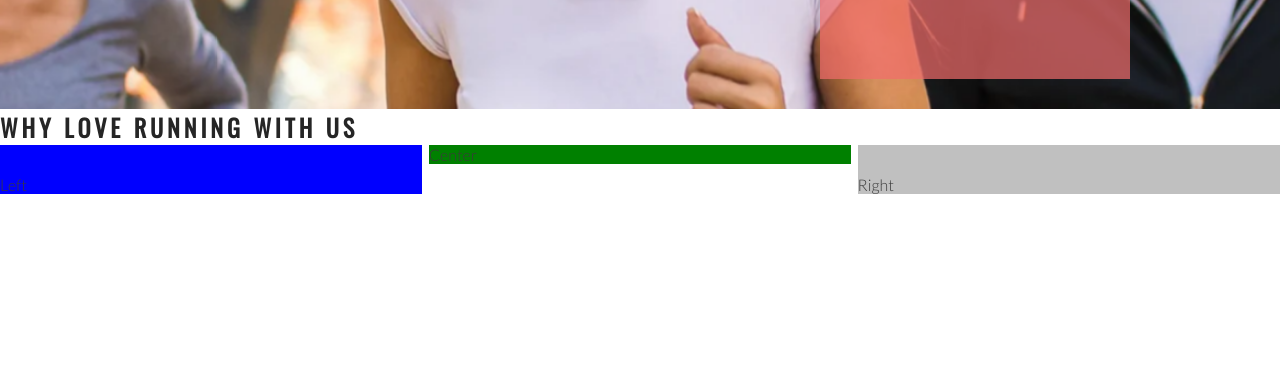
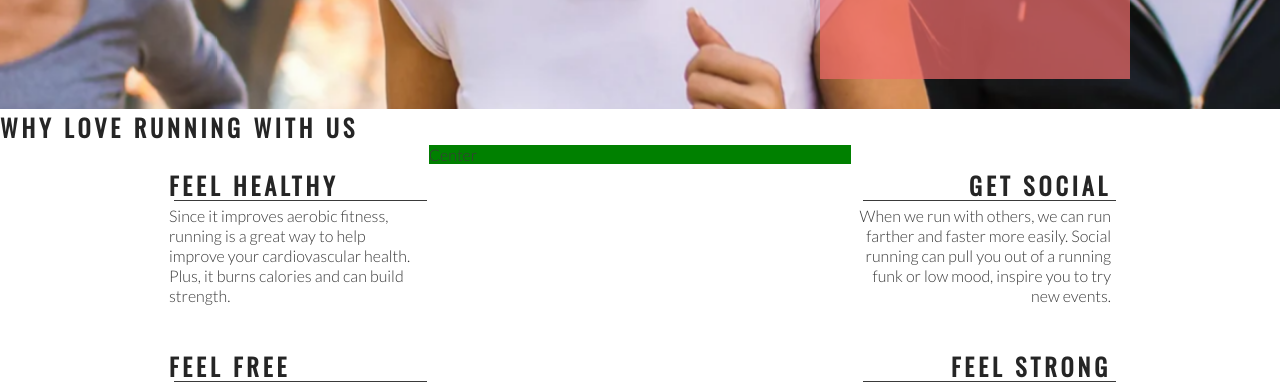
Before and after one commit to Zaccco/Love-runnig-CodeIns, a plain HTML site: page index.html in a window 1280 px wide. Shown: the part 566-952 px from the top of the page. Drawn offline with nearby package versions, Linux system fonts and the light colour scheme.

Commit message:
Add right about section and style

```diff
--- a/assets/css/style.css
+++ b/assets/css/style.css
@@ -123,14 +123,12 @@ h1, h2 {
     padding-top: 30px;
     width: 33%;
     float: left;
-    background-color: blue;
 }
 
 #right-about {
     padding-top: 30px;
     width: 33%;
     float: right;
-    background-color: silver;
 }
 
 #center-about {
@@ -138,3 +136,33 @@ h1, h2 {
     margin: 0 auto;
     background-color: green;
 }
+
+hr {
+    border-top: 1px solid #3a3a3a;
+    width: 100%;
+    margin: 5px;
+}
+
+.left-about-heading {
+    width: 60%;
+    float: right;
+    line-height: 20px;
+    clear: both;
+    margin-bottom: 50px;
+}
+
+.right-about-heading {
+    width: 60%;
+    float: left;
+    line-height: 20px;
+    clear: both;
+    margin-bottom: 50px;
+}
+
+.right-about-heading h2 {
+    text-align: right;
+}
+
+.right-about-heading p {
+    text-align: right;
+}
--- a/index.html
+++ b/index.html
@@ -40,8 +40,30 @@
     </section>
     <section id="club-ethos">
         <h1>Why Love Running With Us</h1>
-        <div id="left-about">Left</div>
-        <div id="right-about">Right</div>
+        <div id="left-about">
+            <div class="left-about-heading">
+                <h2>Feel Healthy</h2>
+                <hr>
+                <p>Since it improves aerobic fitness, running is a great way to help improve your cardiovascular health. Plus, it burns calories and can build strength.</p>
+            </div>
+            <div class="left-about-heading">
+                <h2>Feel Free</h2>
+                <hr>
+                <p>Physical exercise, running included, is known to release endorphins in the brain. Endorphins make you more energetic, more awake and, yes, happier.</p>
+            </div>
+        </div>
+        <div id="right-about">
+            <div class="right-about-heading">
+                <h2>Get Social</h2>
+                <hr>
+                <p>When we run with others, we can run farther and faster more easily. Social running can pull you out of a running funk or low mood, inspire you to try new events.</p>
+            </div>
+            <div class="right-about-heading">
+                <h2>Feel Strong</h2>
+                <hr>
+                <p>Running strengthens your heart by pumping more effectively through your body.</p>
+            </div>
+        </div>
         <div id="center-about">Center</div>
     </section>
     <section>
```
